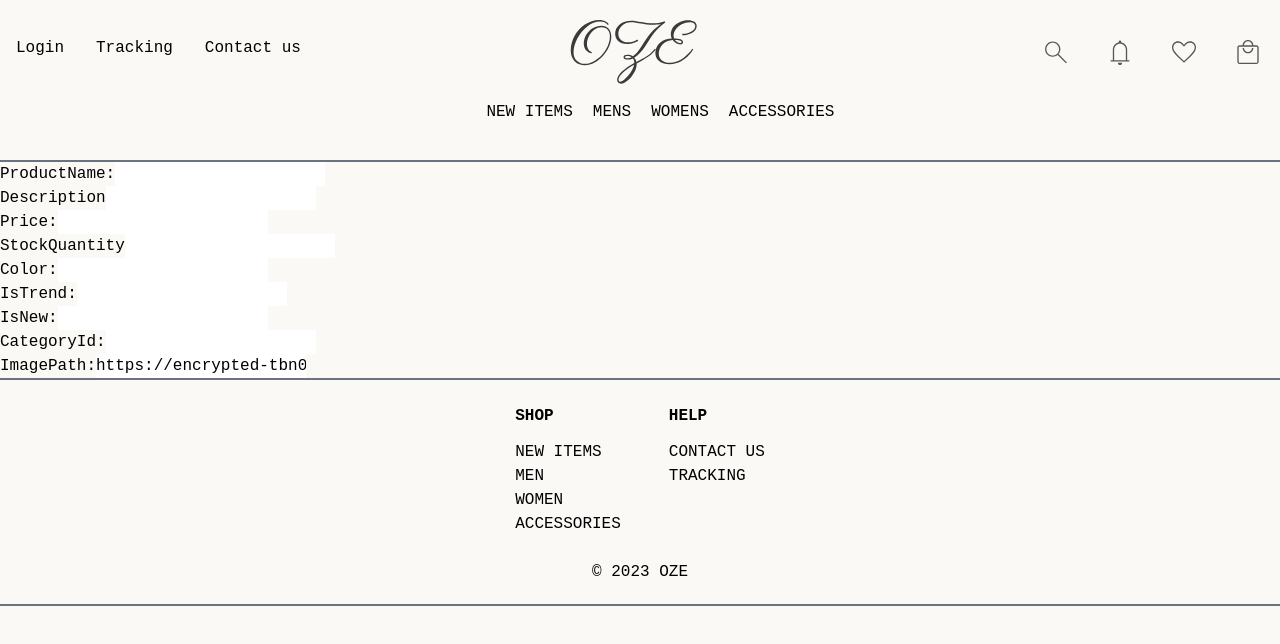
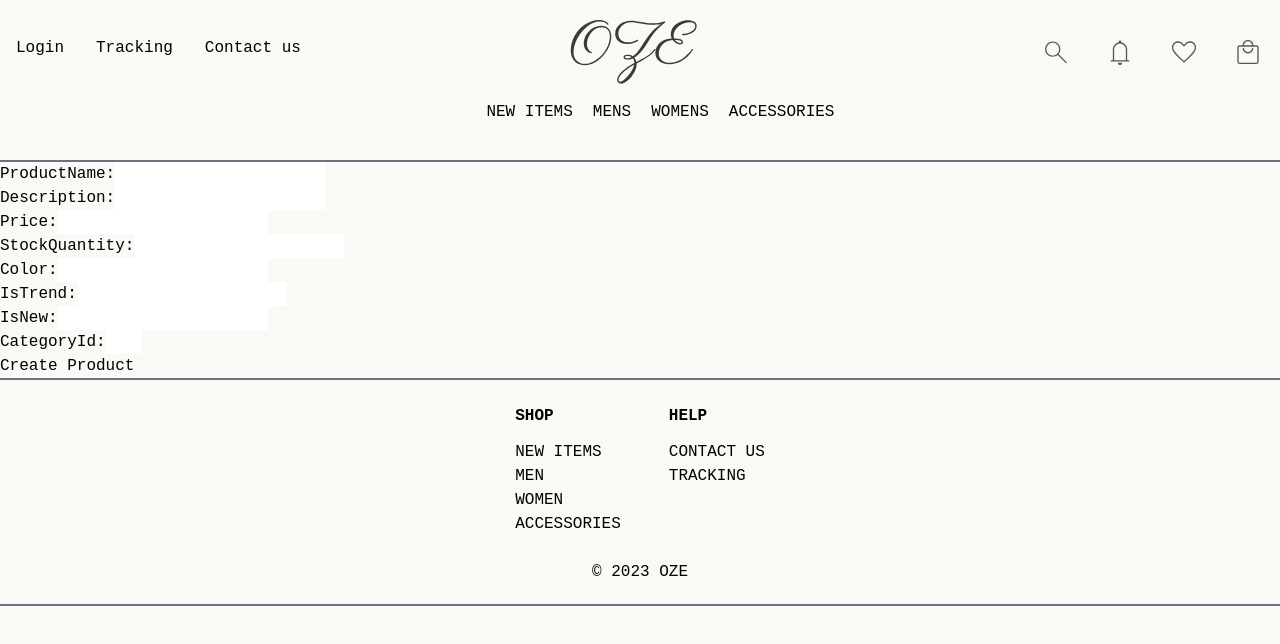
Before and after one commit to ozeproject/frontend, a Next.js app: page /shop/create in a window 1280 px wide. Shown: the top 644 px of the page. Built offline with nearby package versions, Linux system fonts and the light colour scheme.

Commit message:
Createa Update Product

```diff
--- a/pages/shop/create.tsx
+++ b/pages/shop/create.tsx
@@ -1,62 +1,97 @@
-import React, { useEffect, useState } from 'react';
+import React, { useState } from 'react';
 import Navbar from '../../components/Navbar';
 import Footer from '../../components/Footer';
-import Title from '../../components/Title';
 import '../../app/globals.css';
 
 const Create = () => {
+  // State to hold form data
+  const [formData, setFormData] = useState({
+    ProductName: '',
+    Description: '',
+    Price: '',
+    StockQuantity: '',
+    Color: '',
+    IsTrend: '',
+    IsNew: '',
+    CategoryId: '',
+    ImagePath: 'https://encrypted-tbn0.gstatic.com/images?q=tbn:ANd9GcTmWsPfSz6bOW4iOxwZ8krfFxShTYYFVrXM7Q&usqp=CAU',
+  });
+
+  // Handler to update form data on input change
+  const handleInputChange = (e) => {
+    setFormData({
+      ...formData,
+      [e.target.name]: e.target.value,
+    });
+  };
+
+  // Handler for form submission
+  const handleSubmit = async (e) => {
+    e.preventDefault();
+
+    try {
+      const response = await fetch('http://localhost:3001/api/products', {
+        method: 'POST',
+        headers: {
+          'Content-Type': 'application/json',
+        },
+        body: JSON.stringify(formData),
+      });
+
+      if (response.ok) {
+        const data = await response.json();
+        console.log(data); // Log the response
+      } else {
+        console.error('Failed to create product');
+      }
+    } catch (error) {
+      console.error('Error creating product:', error);
+    }
+  };
+
   return (
-    <div className=''>
+    <div>
       <Navbar />
       <div>
-
+        <form onSubmit={handleSubmit}>
           <div>
-                <label >ProductName:</label>
-                <input type="text" />
+            <label>ProductName:</label>
+            <input type="text" name="ProductName" value={formData.ProductName} onChange={handleInputChange} />
+          </div>
+          <div>
+            <label>Description:</label>
+            <input type="text" name="Description" value={formData.Description} onChange={handleInputChange} />
+          </div>
+          <div>
+            <label>Price:</label>
+            <input type="number" name="Price" value={formData.Price} onChange={handleInputChange} />
+          </div>
+          <div>
+            <label>StockQuantity:</label>
+            <input type="number" name="StockQuantity" value={formData.StockQuantity} onChange={handleInputChange} />
+          </div>
+          <div>
+            <label>Color:</label>
+            <input type="text" name="Color" value={formData.Color} onChange={handleInputChange} />
+          </div>
+          <div>
+            <label>IsTrend:</label>
+            <input type="text" name="IsTrend" value={formData.IsTrend} onChange={handleInputChange} />
+          </div>
+          <div>
+            <label>IsNew:</label>
+            <input type="text" name="IsNew" value={formData.IsNew} onChange={handleInputChange} />
+          </div>
+          <div>
+            <label>CategoryId:</label>
+            <input type="number" name="CategoryId" value={formData.CategoryId} onChange={handleInputChange} min="1" max="2" />
           </div>
 
           <div>
-                <label >Description</label>
-                <input type="text" />
+            <button type="submit">Create Product</button>
           </div>
-
-            <div>
-                <label >Price:</label>
-                <input type="text" />
+        </form>
       </div>
-
-            <div>
-                <label >StockQuantity</label>
-                <input type="text" />
-            </div>
-
-            <div>
-                <label >Color:</label>
-                <input type="text" />
-            </div>
-
-            <div>
-                <label >IsTrend:</label>
-                <input type="text" />
-            </div>
-
-            <div>
-                <label >IsNew:</label>
-                <input type="text" />
-            </div>
-
-            <div>
-                <label >CategoryId:</label>
-                <input type="text" />
-            </div>
-
-            <div>
-                <label >ImagePath:</label>
-                <input type="text" value={"https://encrypted-tbn0.gstatic.com/images?q=tbn:ANd9GcTmWsPfSz6bOW4iOxwZ8krfFxShTYYFVrXM7Q&usqp=CAU"} />
-            </div>
-
-        </div>
-
       <Footer />
     </div>
   );
--- a/pages/shop/edit.tsx
+++ /dev/null
@@ -1,65 +0,0 @@
-import React, { useEffect, useState } from 'react';
-import Navbar from '../../components/Navbar';
-import Footer from '../../components/Footer';
-import Title from '../../components/Title';
-import '../../app/globals.css';
-
-const Edit = () => {
-  return (
-    <div className=''>
-    <Navbar />
-        <div>
-
-            <div>
-                <label >ProductName:</label>
-                <input type="text" />
-            </div>
-
-            <div>
-                <label >Description</label>
-                <input type="text" />
-            </div>
-
-            <div>
-                <label >Price:</label>
-                <input type="text" />
-            </div>
-
-            <div>
-                <label >StockQuantity</label>
-                <input type="text" />
-            </div>
-
-            <div>
-                <label >Color:</label>
-                <input type="text" />
-            </div>
-
-            <div>
-                <label >IsTrend:</label>
-                <input type="text" />
-            </div>
-
-            <div>
-                <label >IsNew:</label>
-                <input type="text" />
-            </div>
-
-            <div>
-                <label >CategoryId:</label>
-                <input type="text" />
-            </div>
-
-            <div>
-                <label >ImagePath:</label>
-                <input type="text" value={"https://encrypted-tbn0.gstatic.com/images?q=tbn:ANd9GcTmWsPfSz6bOW4iOxwZ8krfFxShTYYFVrXM7Q&usqp=CAU"} />
-            </div>
-
-        </div>
-
-    <Footer />
-    </div>
-  );
-};
-
-export default Edit;
--- /dev/null
+++ b/pages/shop/edit/[productId].tsx
@@ -0,0 +1,121 @@
+// pages/shop/edit/[productId].tsx
+
+import React, { useEffect, useState } from 'react';
+import Navbar from '../../../components/Navbar';
+import Footer from '../../../components/Footer';
+import { useRouter } from 'next/router';
+import '../../../app/globals.css';
+
+const EditProduct: React.FC = () => {
+    const router = useRouter();
+    const { productId } = router.query;
+    const [product, setProduct] = useState({
+      ProductName: '',
+      Description: '',
+      Price: '',
+      StockQuantity: '',
+      Color: '',
+      IsTrend: '',
+      IsNew: '',
+      CategoryId: '',
+      ImagePath: 'https://encrypted-tbn0.gstatic.com/images?q=tbn:ANd9GcTmWsPfSz6bOW4iOxwZ8krfFxShTYYFVrXM7Q&usqp=CAU',
+    });
+
+  // Fetch product details based on productId
+  useEffect(() => {
+    const fetchProduct = async () => {
+      try {
+        const response = await fetch(`http://localhost:3001/api/products/${productId}`);
+        const data = await response.json();
+        setProduct(data);
+      } catch (error) {
+        console.error('Error fetching product:', error);
+      }
+    };
+
+    if (productId) {
+      fetchProduct();
+    }
+  }, [productId]);
+
+  // Handler to update form data on input change
+  const handleInputChange = (e) => {
+    setProduct({
+      ...product,
+      [e.target.name]: e.target.value,
+    });
+  };
+
+  // Handler for form submission
+  const handleSubmit = async (e) => {
+    e.preventDefault();
+
+    try {
+        const response = await fetch(`http://localhost:3001/api/products/${productId}`, {
+            method: 'PUT',
+            headers: {
+              'Content-Type': 'application/json',
+            },
+            body: JSON.stringify(product),
+          });
+
+      if (response.ok) {
+        const data = await response.json();
+        console.log(data); // Log the response
+      } else {
+        console.error('Failed to update product');
+      }
+    } catch (error) {
+      console.error('Error updating product:', error);
+    }
+  };
+
+  return (
+    <div>
+      <Navbar />
+      <h1>Edit Product {productId}</h1>
+      <form onSubmit={handleSubmit}>
+        {/* Render form fields similar to the create page */}
+        <div>
+          <label>ProductName:</label>
+          <input type="text" name="ProductName" value={product.ProductName} onChange={handleInputChange} />
+        </div>
+        <div>
+            <label>Description:</label>
+            <input type="text" name="Description" value={product.Description} onChange={handleInputChange} />
+          </div>
+          <div>
+            <label>Price:</label>
+            <input type="number" name="Price" value={product.Price} onChange={handleInputChange} />
+          </div>
+          <div>
+            <label>StockQuantity:</label>
+            <input type="number" name="StockQuantity" value={product.StockQuantity} onChange={handleInputChange} />
+          </div>
+          <div>
+            <label>Color:</label>
+            <input type="text" name="Color" value={product.Color} onChange={handleInputChange} />
+          </div>
+          <div>
+            <label>IsTrend:</label>
+            <input type="text" name="IsTrend" value={product.IsTrend} onChange={handleInputChange} />
+          </div>
+          <div>
+            <label>IsNew:</label>
+            <input type="text" name="IsNew" value={product.IsNew} onChange={handleInputChange} />
+          </div>
+          <div>
+            <label>CategoryId:</label>
+            <input type="number" name="CategoryId" value={product.CategoryId} onChange={handleInputChange} min="1" max="2" />
+          </div>
+        {/* Add more fields based on your product structure */}
+        <div>
+          <button type="submit">Update Product</button>
+        </div>
+      </form>
+      <Footer />
+    </div>
+  );
+};
+
+export default EditProduct;
```
Lines whose indentation alone changed are shown as unchanged.
